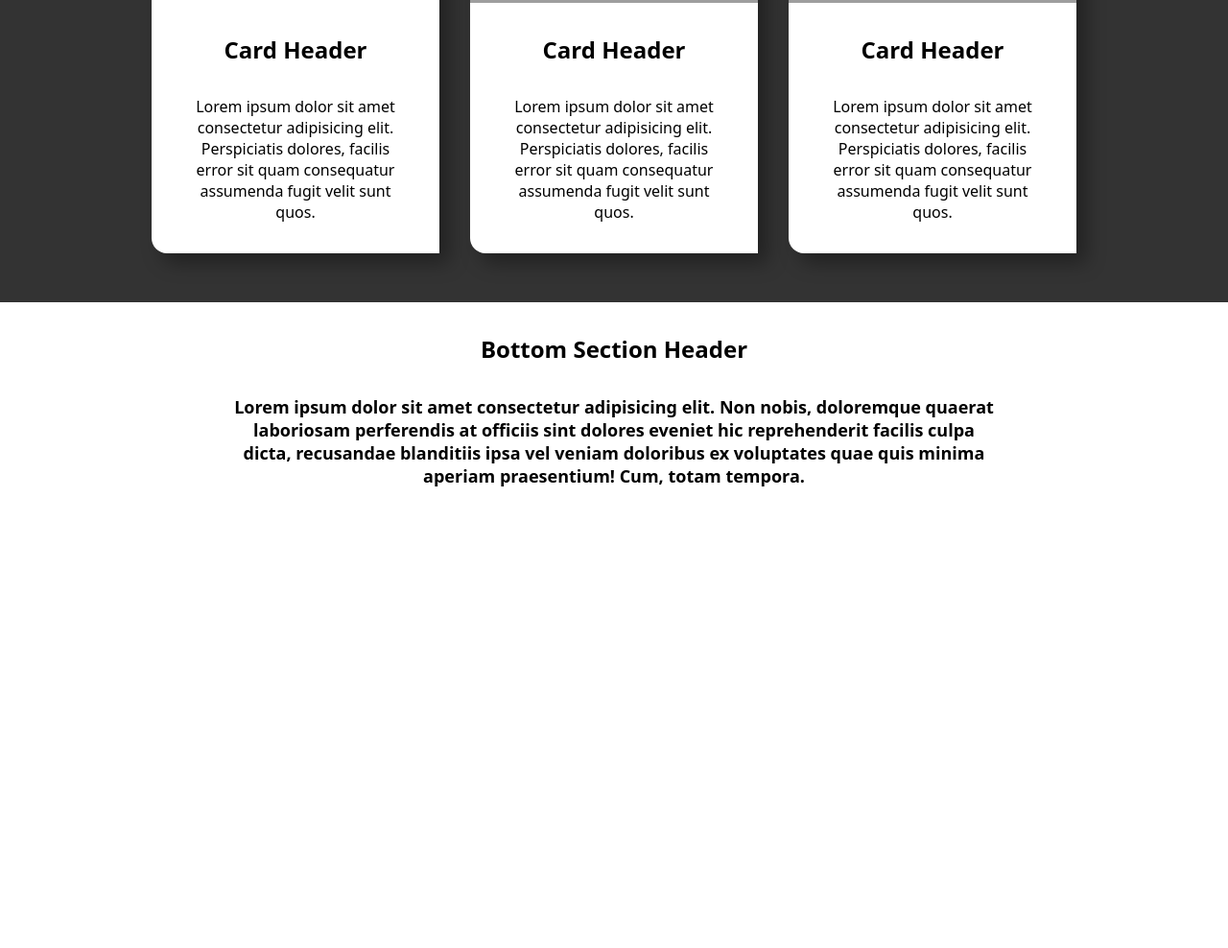
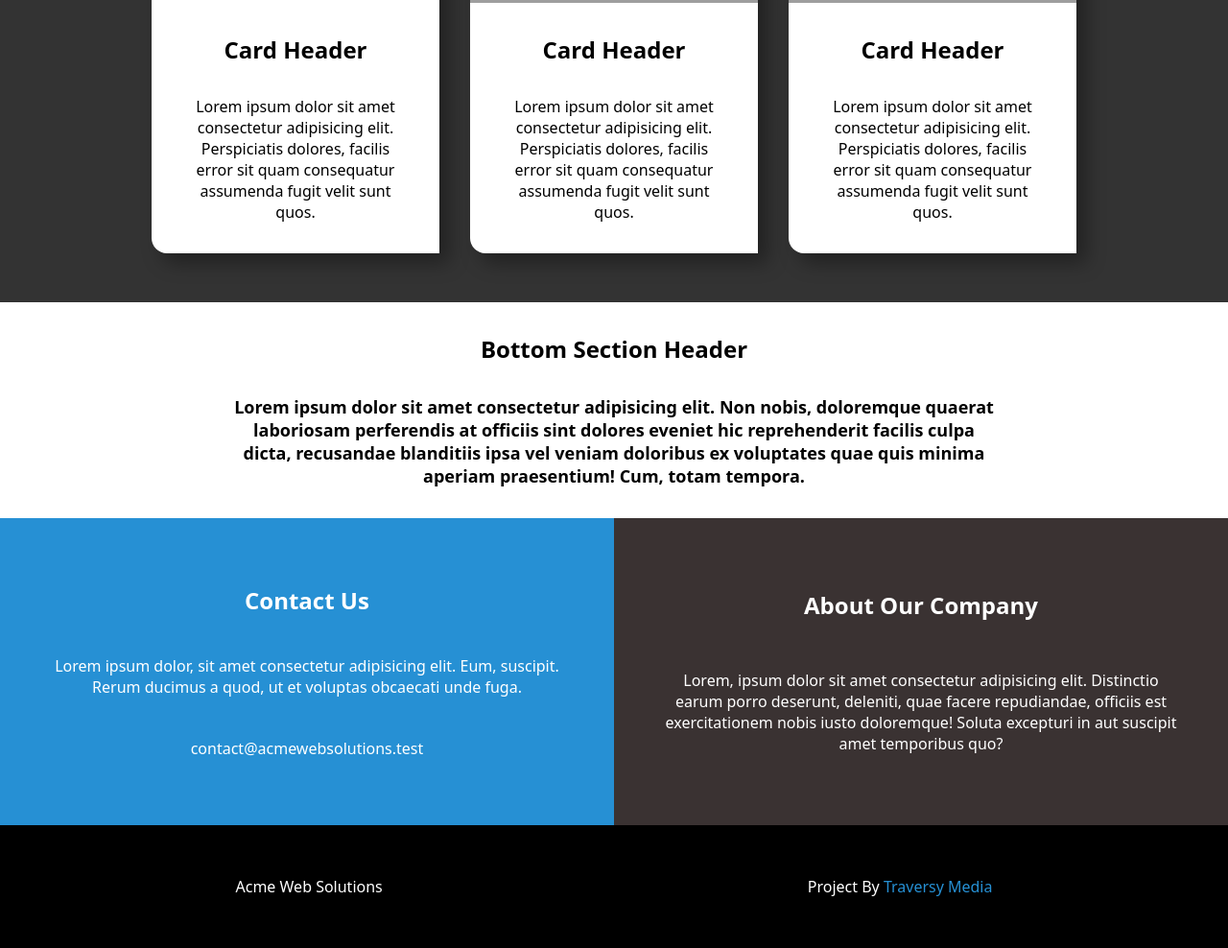
Before and after one commit to nxcxdev/new-project, a plain HTML site: page index.html in a window 1280 px wide. Shown: the part 930-1918 px from the top of the page at 96% size. Before the commit the page ends 1470 px from the top, so only its background shows below. Drawn offline with Linux system fonts and the light colour scheme; grey boxes are pictures that could not be loaded.

Commit message:
Merged footer into develop on index.html.

```diff
--- a/index.html
+++ b/index.html
@@ -107,6 +107,45 @@
                     tempora.
                 </p>
             </section>
+            <footer>
+                <div class="footer-top">
+                    <div class="footer-top-left">
+                        <h2>Contact Us</h2>
+                        <p>
+                            Lorem ipsum dolor, sit amet consectetur adipisicing
+                            elit. Eum, suscipit. Rerum ducimus a quod, ut et
+                            voluptas obcaecati unde fuga.
+                        </p>
+                        <p>contact@acmewebsolutions.test</p>
+                    </div>
+                    <div class="footer-top-right">
+                        <h2>About Our Company</h2>
+                        <p>
+                            Lorem, ipsum dolor sit amet consectetur adipisicing
+                            elit. Distinctio earum porro deserunt, deleniti,
+                            quae facere repudiandae, officiis est exercitationem
+                            nobis iusto doloremque! Soluta excepturi in aut
+                            suscipit amet temporibus quo?
+                        </p>
+                    </div>
+                </div>
+                <div class="footer-bottom">
+                    <div>
+                        <p>Acme Web Solutions</p>
+                    </div>
+                    <div>
+                        <p>
+                            Project By
+                            <a
+                                href="https://www.traversymedia.com/"
+                                target="_blank"
+                                class="decoration-none"
+                                ><span id="blue-text">Traversy Media</span></a
+                            >
+                        </p>
+                    </div>
+                </div>
+            </footer>
         </main>
     </body>
 </html>
--- a/style.css
+++ b/style.css
@@ -165,3 +165,53 @@ a:hover {
     font-size: 18px;
     font-weight: 600;
 }
+
+#blue-text {
+    color: #2690d4;
+}
+.decoration-none {
+    text-decoration: none;
+}
+
+.footer-top {
+    display: flex;
+    color: white;
+    text-align: center;
+    min-height: 40vh;
+    font-family: Arial, Helvetica, sans-serif;;
+}
+.footer-bottom {
+    min-height: 10vh;
+    padding: 3vh;
+    background-color: black;
+    color: white;
+    font-family: Arial, Helvetica, sans-serif;;
+    display: flex;
+    justify-content: space-around;
+    align-items: center;
+    text-align: center;
+}
+.footer-top-left {
+    padding: 3em;
+    display: flex;
+    flex-direction: column;
+    justify-content: space-around;
+    width: 100%;
+    height: auto;
+    background-color: #2690d4;
+}
+.footer-top-right {
+    padding: 3em;
+    display: flex;
+    flex-direction: column;
+    justify-content: space-around;
+    background-color: #3A3232;
+    width: 100%;
+    height: auto;
+}
+footer.p {
+    font-size: large;
+}
+footer.h2 {
+    font-size: large;
+}
```
